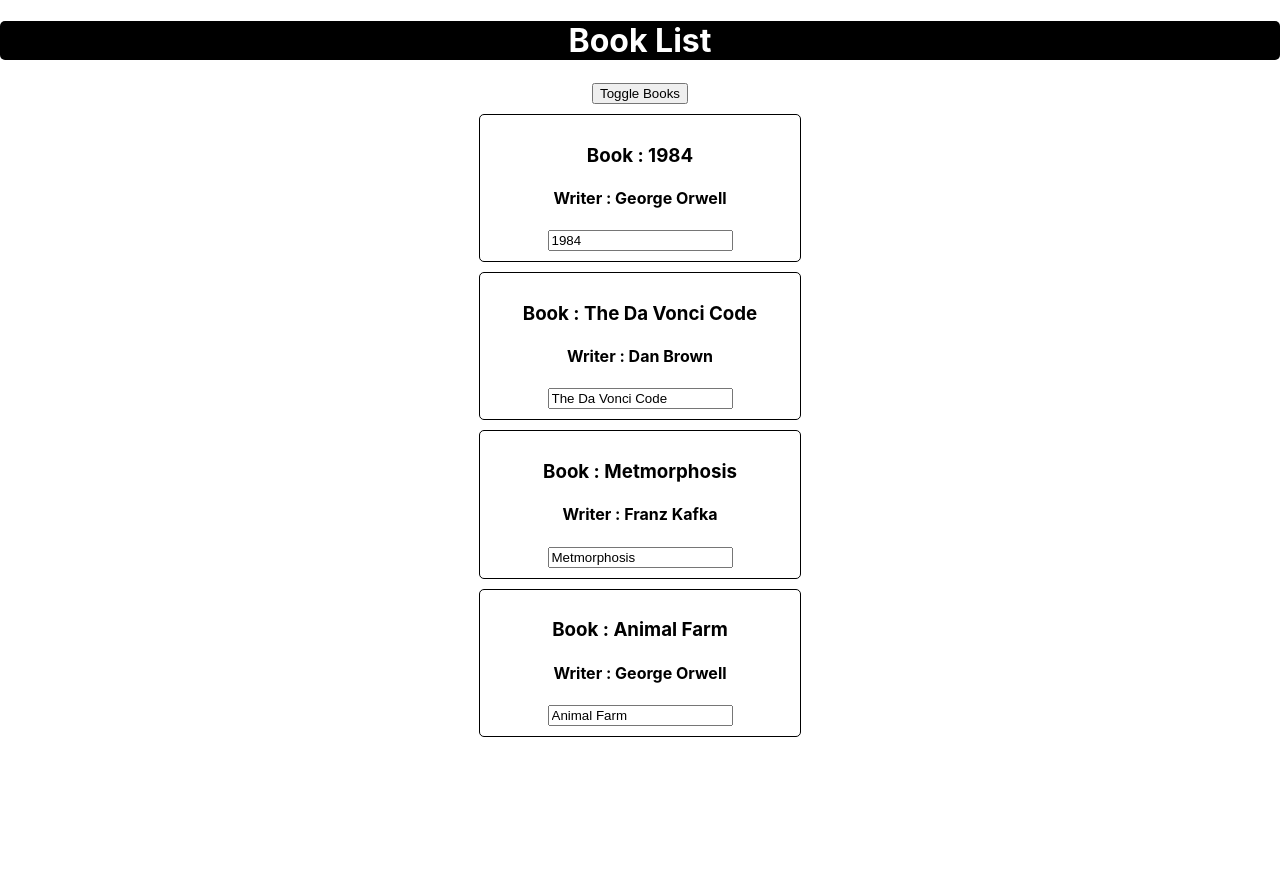
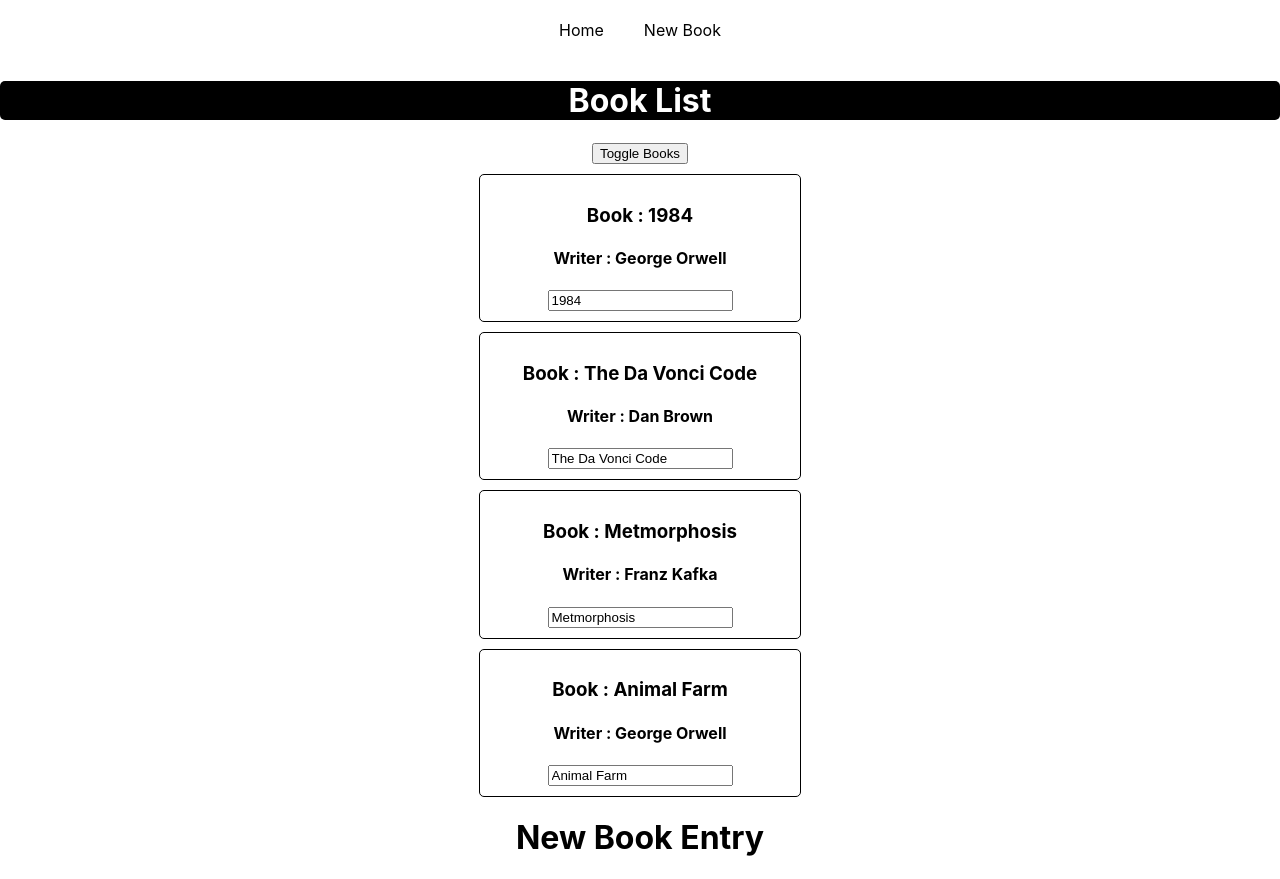
Before and after one commit to Rasujon3/hello-world, a React (Create React App) app: page / in a window 1280 px wide. Before the commit the page ends 800 px from the top, so only its background shows below. Built offline with nearby package versions, Linux system fonts and the light colour scheme.

Commit message:
navigation setup for react router
14.1

```diff
--- a/src/App.css
+++ b/src/App.css
@@ -1,3 +1,16 @@
 .App {
   text-align: center;
 }
+.nav-bar ul{
+  list-style: none;
+  margin: 0;
+  padding: 0;
+}
+.nav-bar li{
+  display: inline-block;
+  margin: 20px;
+}
+.nav-bar a{
+  text-decoration: none;
+  color: black;
+}
--- a/src/components/MainComponent.js
+++ b/src/components/MainComponent.js
@@ -1,6 +1,7 @@
 import React, { Component } from 'react';
 import BookList from './lists/BookList';
 import bookList from '../assets/books';
+import NewBook from './representational/NewBook';
 
 class MainComponent extends Component {
     constructor(props) {
@@ -38,31 +39,7 @@ class MainComponent extends Component {
         this.setState({ showBooks: !this.state.showBooks });
     }
 
-
-    componentDidMount(){
-        console.log("MainComponent componentDidMount");
-    }
-
-    shouldComponentUpdate(nextProps,nextState){
-        console.log("U MainCOmponent shouldComponentUpdate",nextProps,nextState);
-        return true;
-    }
-
-
-    componentDidUpdate(nextProps,nextState){
-        console.log("U MainCOmponent componentDidUpdate", nextProps,nextState);
-    }
-
-    static getDerivedStateFromProps(nextProps,prevState){
-        console.log("mainComponent getDerivedStateFromProps",nextProps,prevState);
-        return prevState;
-    }
-    getSnapshotBeforeUpdate(){
-        console.log("U mainComponent getSnapshotBeforeUpdate");
-    }
-
     render() {
-        console.log("MainComponent render");
         const style = {
             border: "1px solidd red",
             borderRadius: "5px",
@@ -86,9 +63,16 @@ class MainComponent extends Component {
 
         return (
             <div className="App">
+                <div className="nav-bar">
+                    <ul>
+                        <li><a href="/">Home</a></li>
+                        <li><a href="/new">New Book</a></li>
+                    </ul>
+                </div>
                 <h1 style={style}>Book List</h1>
                 <button onClick={this.toggleBooks}>Toggle Books</button>
                 {books}
+                <NewBook/>
 
             </div>
         );
--- a/src/components/lists/BookList.js
+++ b/src/components/lists/BookList.js
@@ -5,37 +5,9 @@ import Book from '../representational/Book';
 class bookList extends Component {
     constructor(props){
         super(props);
-        console.log("bookList Constructor");
     }
 
-
-    componentDidMount(){
-        console.log("bookList componentDidMount");
-    }
-
-
-    shouldComponentUpdate(nextProps,nextState){
-        console.log("U bookList shouldComponentUpdate", nextProps,nextState);
-        return true;
-
-    }
-
-    componentDidUpdate(nextProps,nextState){
-        console.log("U bookList componentDidUpdate", nextProps,nextState);
-    }
-
-    static getDerivedStateFromProps(nextProps,prevState){
-        console.log("bookList getDerivedStateFromProps",nextProps,prevState);
-        return prevState;
-    }
-
-    getSnapshotBeforeUpdate(){
-        console.log("U bookList getSnapshotBeforeUpdate");
-    }
-
-
     render(){
-        console.log("bookList render");
     return (
         this.props.books.map((book, index) => {
             return (
--- /dev/null
+++ b/src/components/representational/NewBook.js
@@ -0,0 +1,11 @@
+import React from 'react';
+
+const NewBook = () => {
+    return (
+        <div>
+            <h1>New Book Entry</h1>
+        </div>
+    );
+};
+
+export default NewBook;
```
